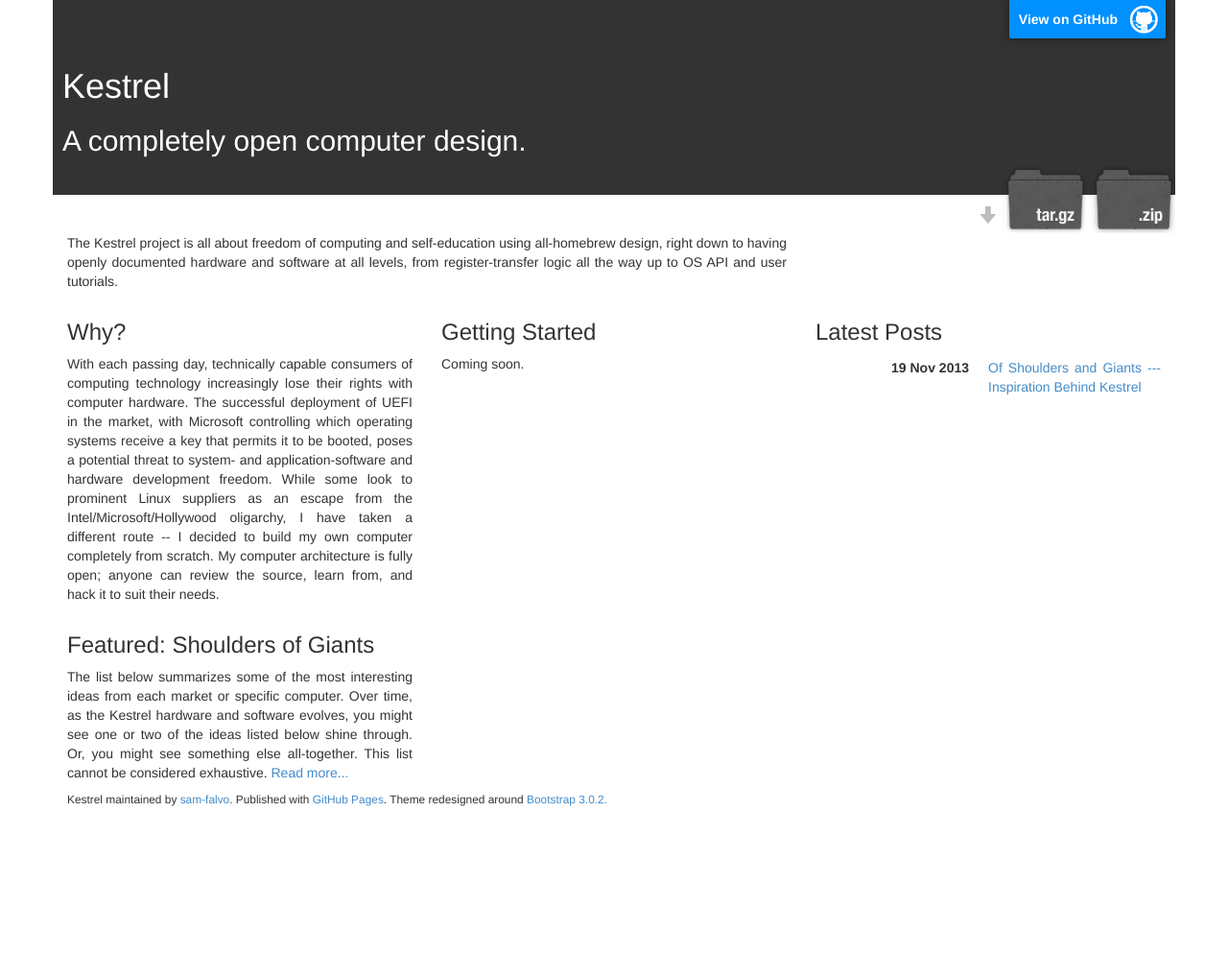
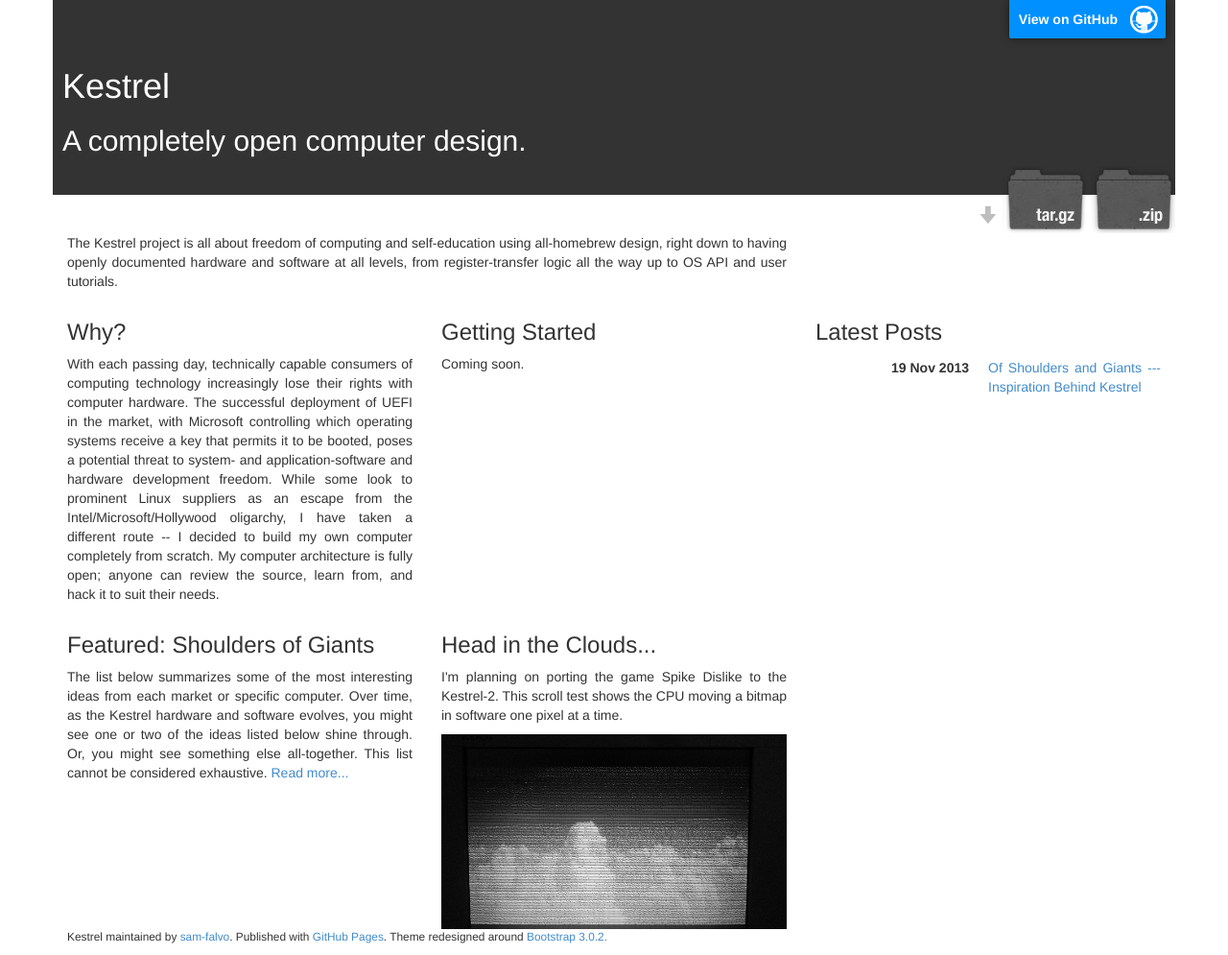
Before and after one commit to KestrelComputer/kestrel, a Jekyll site: the page built from index.html, in a window 1280 px wide. Shown: the whole page at 96% size. Built offline with Jekyll 4.4.1, drawn with Linux system fonts in a browser that asks for light colours; Markdown is read by kramdown in place of the engine named in the settings; before the commit the page ends 900 px from its top, so only the background shows below that.

Commit message:
Cloudscape scroll test

```diff
--- a/index.html
+++ b/index.html
@@ -31,4 +31,9 @@ title: Kestrel
 		<h3>Featured: Shoulders of Giants</h3>
 		<p>The list below summarizes some of the most interesting ideas from each market or specific computer.  Over time, as the Kestrel hardware and software evolves, you might see one or two of the ideas listed below shine through.  Or, you might see something else all-together.  This list cannot be considered exhaustive.  <a href="{{ site.baseurl }}/2013/11/19/of-shoulders-and-giants">Read more...</a></p>
 	</div>
+	<div class="col-md-4">
+		<h3>Head in the Clouds...</h3>
+		<p>I'm planning on porting the game Spike Dislike to the Kestrel-2.  This scroll test shows the CPU moving a bitmap in software one pixel at a time.</p>
+		<a href="{{site.baseurl}}/images/screencap.cloudscape.mp4"><img src="{{ site.baseurl }}/images/screencap.cloudscape.jpg" alt="Kestrel-2 displaying clouds" style="max-width: 100%;"/></a>
+	</div>
 </div>
```
Also changed, not shown: images/screencap.cloudscape.jpg (added), 1 other file.
